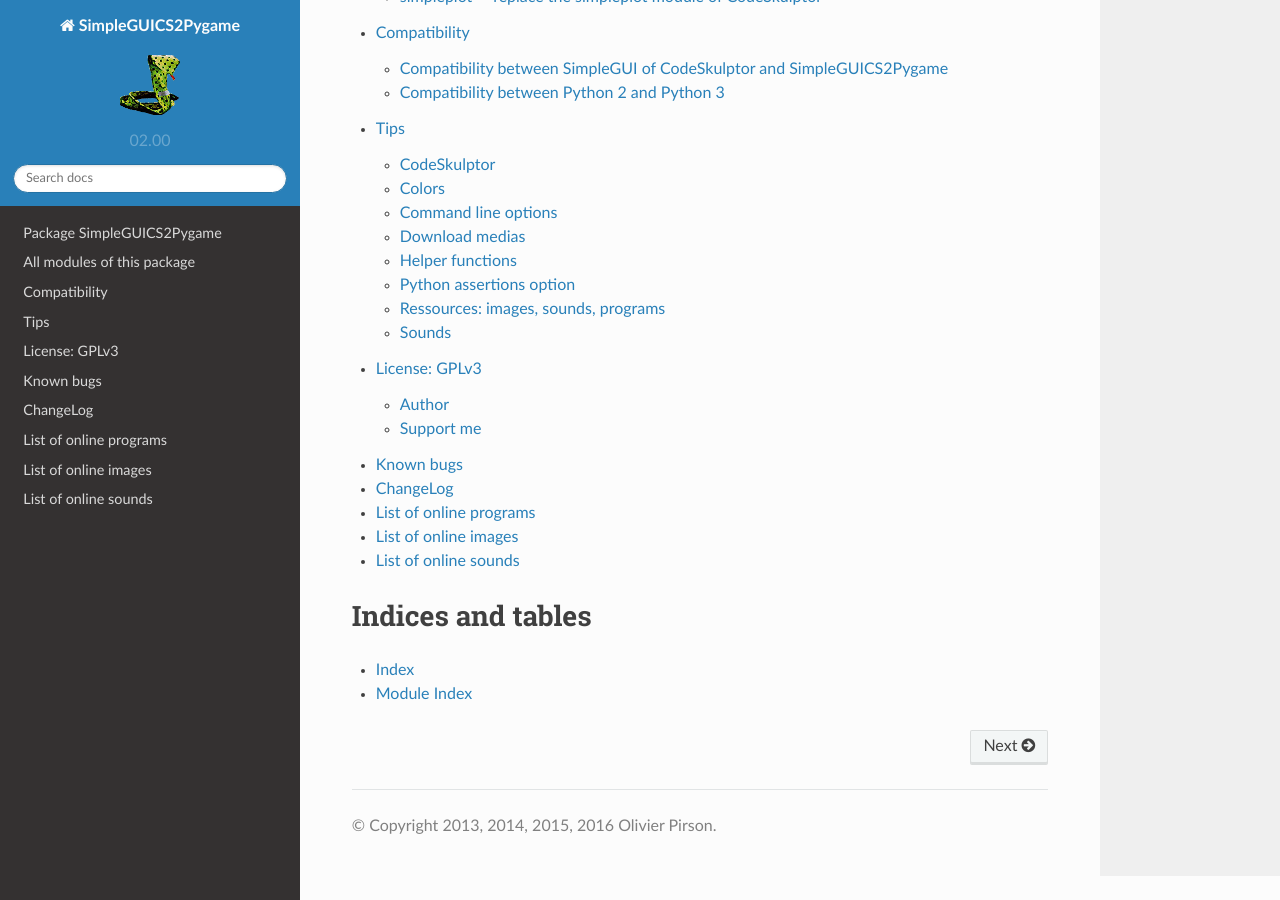
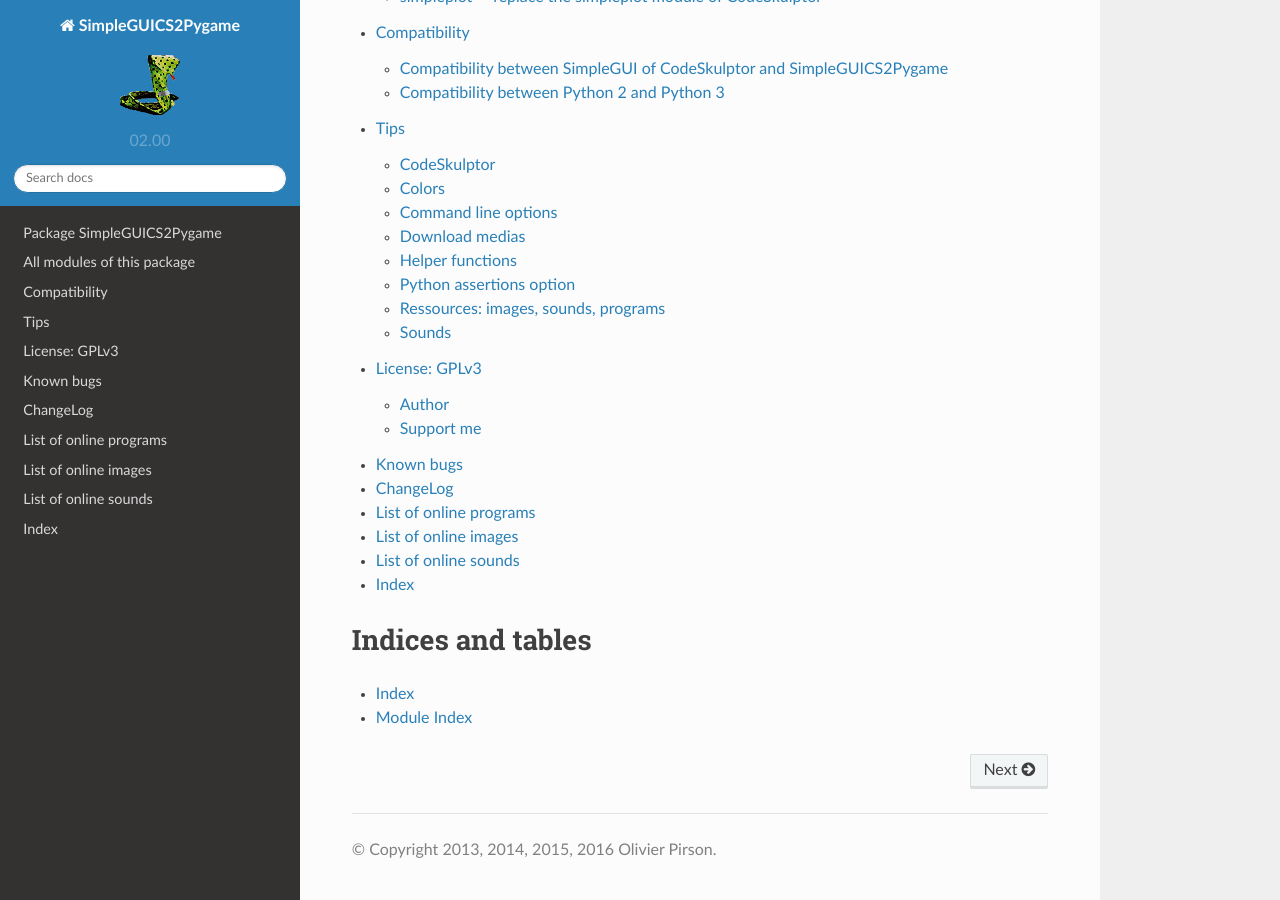
Before and after one commit to rhul-compsoc/SimpleGUICS2Pygame, a Sphinx documentation site: the page built from Sphinx/index.rst, in a window 1280 px wide and 900 px high, scrolled down 4893 px. Built offline with Sphinx 7.4.7 and the Read the Docs theme 2.0.0, drawn with Linux system fonts in a browser that asks for light colours.

Commit message:
Added link to index in panel of documentation.

```diff
--- a/Sphinx/index.rst
+++ b/Sphinx/index.rst
@@ -268,6 +268,8 @@ Summary
    List of online images <https://simpleguics2pygame.readthedocs.io/en/latest/_static/links/img_links.html>
    List of online sounds <https://simpleguics2pygame.readthedocs.io/en/latest/_static/links/snd_links.html>
 
+   Index <https://simpleguics2pygame.readthedocs.io/en/latest/genindex.html>
+
 
 
 Indices and tables
```
